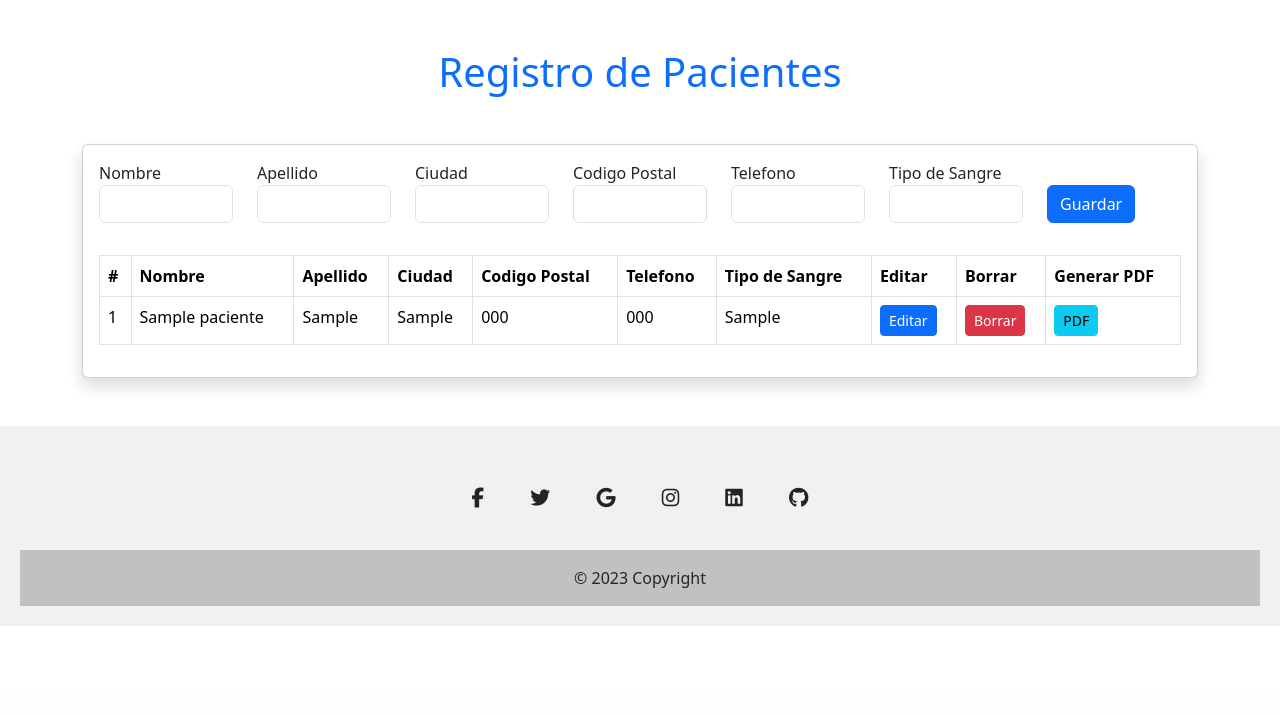
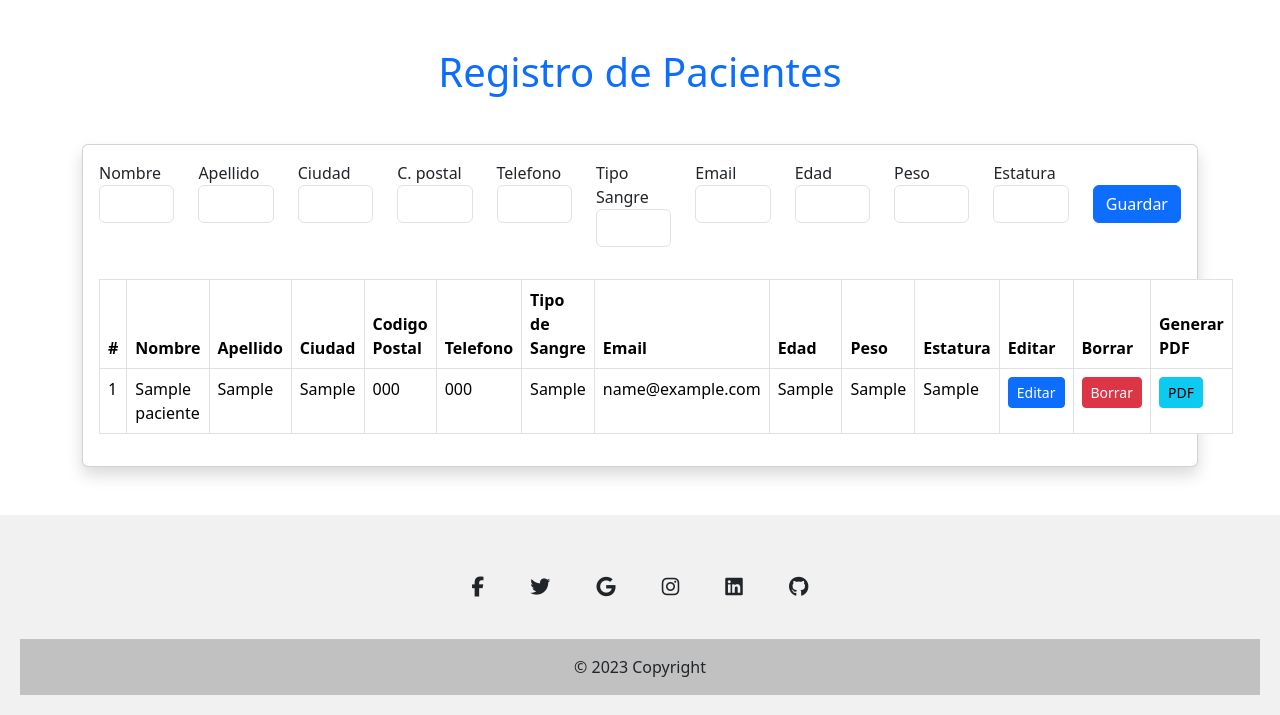
Before and after one commit to RodolfoTorija/Clinica_Azul, a Flask app: page /pacientes.html in a window 1280 px wide. Shown: the part 106-821 px from the top of the page. Before the commit the page ends 732 px from the top, so only its background shows below. Run offline with Flask 2, Linux system fonts and the light colour scheme; the visitor is signed in with stand-in values (Sample User, id 1); tables that the repository leaves empty or names only in its code hold one stand-in row (values such as "Sample post"); some libraries are stand-ins or nearby versions.

Commit message:
update crud

```diff
--- a/app.py
+++ b/app.py
@@ -173,12 +173,16 @@ def addUser():
     codigo_postal = request.form['codigo_postal']
     telefono = request.form['telefono']
     tipo_sangre = request.form['tipo_sangre']
+    email = request.form['email']
+    edad = request.form['edad']
+    peso = request.form['peso']
+    estatura = request.form['estatura']
 
 
-    if nombre and apellido and ciudad and codigo_postal and telefono and tipo_sangre:
+    if nombre and apellido and ciudad and codigo_postal and telefono and tipo_sangre and email and edad and peso and estatura:
         cursor = db.database.cursor()
-        sql = "INSERT INTO pacientes (nombre, apellido, ciudad, codigo_postal, telefono, tipo_sangre) VALUES (%s, %s, %s, %s, %s, %s)"
-        data = (nombre, apellido, ciudad, codigo_postal, telefono, tipo_sangre)
+        sql = "INSERT INTO pacientes (nombre, apellido, ciudad, codigo_postal, telefono, tipo_sangre, email, edad, peso, estatura) VALUES (%s, %s, %s, %s, %s, %s, %s, %s, %s, %s)"
+        data = (nombre, apellido, ciudad, codigo_postal, telefono, tipo_sangre, email, edad, peso, estatura)
         cursor.execute(sql, data)
         db.database.commit()
     return redirect(url_for('pacientes'))
@@ -200,11 +204,15 @@ def edit(id):
     codigo_postal = request.form['codigo_postal']
     telefono = request.form['telefono']
     tipo_sangre = request.form['tipo_sangre']
+    email = request.form['email']
+    edad = request.form['edad']
+    peso = request.form['peso']
+    estatura = request.form['estatura']
 
-    if nombre and apellido and ciudad and codigo_postal and telefono and tipo_sangre:
+    if nombre and apellido and ciudad and codigo_postal and telefono and tipo_sangre and email and edad and peso and estatura:
         cursor = db.database.cursor()
-        sql = "UPDATE pacientes SET nombre = %s, apellido = %s, ciudad = %s, codigo_postal = %s, telefono = %s, tipo_sangre = %s WHERE id = %s"
-        data = (nombre, apellido, ciudad, codigo_postal, telefono, tipo_sangre, id)
+        sql = "UPDATE pacientes SET nombre = %s, apellido = %s, ciudad = %s, codigo_postal = %s, telefono = %s, tipo_sangre = %s, email = %s, edad = %s, peso = %s, estatura = %s WHERE id = %s"
+        data = (nombre, apellido, ciudad, codigo_postal, telefono, tipo_sangre, email, edad, peso, estatura, id)
         cursor.execute(sql, data)
         db.database.commit()
     return redirect(url_for('pacientes'))
@@ -227,6 +235,10 @@ def generar_pdf(id):
     c.drawString(100, 550, f"Codigo Postal: {paciente[4]}")
     c.drawString(100, 500, f"Telefono: {paciente[5]}")
     c.drawString(100, 450, f"Tipo de sangre: {paciente[6]}")
+    c.drawString(100, 400, f"Email: {paciente[7]}")
+    c.drawString(100, 350, f"Edad: {paciente[8]}")
+    c.drawString(100, 300, f"Peso: {paciente[9]}")
+    c.drawString(100, 250, f"Estatura: {paciente[10]}")
 
     c.drawString(260, 150, f"Clinica Azul")
     c.drawImage("static/images/icono_clinica.png",220, 200, 150, 150)
--- a/templates/pacientes.html
+++ b/templates/pacientes.html
@@ -79,7 +79,7 @@
                              <input type="text" class="form-control mb-3" name="ciudad" required minlength="5" maxlength="20">
                          </div>
                          <div class="col">
-                          <label>Codigo Postal</label>
+                          <label>C. postal</label>
                           <input type="text" class="form-control mb-3" name="codigo_postal" required minlength="2" maxlength="20">
                       </div>
                       <div class="col">
@@ -87,9 +87,25 @@
                         <input type="text" class="form-control mb-3" name="telefono" required minlength="2" maxlength="20">
                     </div>
                     <div class="col">
-                      <label>Tipo de Sangre</label>
+                      <label>Tipo Sangre</label>
                       <input type="text" class="form-control mb-3" name="tipo_sangre" required minlength="2" maxlength="20">
                   </div>
+                  <div class="col">
+                    <label>Email</label>
+                    <input type="text" class="form-control mb-6" name="email" required minlength="10" maxlength="40">
+                </div>
+                <div class="col">
+                  <label>Edad</label>
+                  <input type="number" class="form-control mb-3" name="edad" required minlength="2" maxlength="2">
+              </div>
+              <div class="col">
+                <label>Peso</label>
+                <input type="number" class="form-control mb-3" name="peso" required minlength="4" maxlength="20">
+            </div>
+            <div class="col">
+              <label>Estatura</label>
+              <input type="number" class="form-control mb-3" name="estatura" required minlength="4" maxlength="20">
+          </div>
                          <div class="col">
                              <button class="btn btn-primary mb-3 mt-4" type="submit">Guardar</button>
                          </div>
@@ -110,6 +126,10 @@
                              <th scope="col">Codigo Postal</th>
                              <th scope="col">Telefono</th>
                              <th scope="col">Tipo de Sangre</th>
+                             <th scope="col">Email</th>
+                             <th scope="col">Edad</th>
+                             <th scope="col">Peso</th>
+                             <th scope="col">Estatura</th>
                              <th scope="col">Editar</th>
                              <th scope="col">Borrar</th>
                              <th scope="col">Generar PDF</th>
@@ -126,6 +146,10 @@
                              <td>{{d.codigo_postal}}</td>
                              <td>{{d.telefono}}</td>
                              <td>{{d.tipo_sangre}}</td>
+                             <td>{{d.email}}</td>
+                             <td>{{d.edad}}</td>
+                             <td>{{d.peso}}</td>
+                             <td>{{d.estatura}}</td>
                              <td><button class="btn btn-primary btn-sm" id="btn-edit{{d.id}}" data-bs-toggle="modal" data-bs-target="#modal{{d.id}}">Editar</button></td>
                              <td><a href="{{url_for('delete', id=d.id)}}" class="btn btn-danger btn-sm">Borrar</a></td>
                              <td><a href="{{ url_for('generar_pdf', id=d.id) }}" class="btn btn-info btn-sm">PDF</a></td>
@@ -154,6 +178,14 @@
                                          <input type="text" class="form-control mb-3" name="telefono" value="{{d.telefono}}" required minlength="10" maxlength="10">
                                          <label>Tipo de Sangre</label>
                                          <input type="text" class="form-control mb-2" name="tipo_sangre" value="{{d.tipo_sangre}}" required minlength="2" maxlength="3" pattern="[ABO][+-]">
+                                         <label>Email</label>
+                                         <input type="text" class="form-control mb-2" name="email" value="{{d.email}}" required minlength="10" maxlength="40">
+                                         <label>Edad</label>
+                                         <input type="text" class="form-control mb-2" name="edad" value="{{d.edad}}" required minlength="2" maxlength="3">
+                                         <label>Peso</label>
+                                         <input type="text" class="form-control mb-2" name="peso" value="{{d.peso}}" required minlength="4" maxlength="6">
+                                         <label>Estatura</label>
+                                         <input type="text" class="form-control mb-2" name="estatura" value="{{d.estatura}}" required minlength="4" maxlength="6">
 
                                  </div>
                                  <div class="modal-footer">
```
